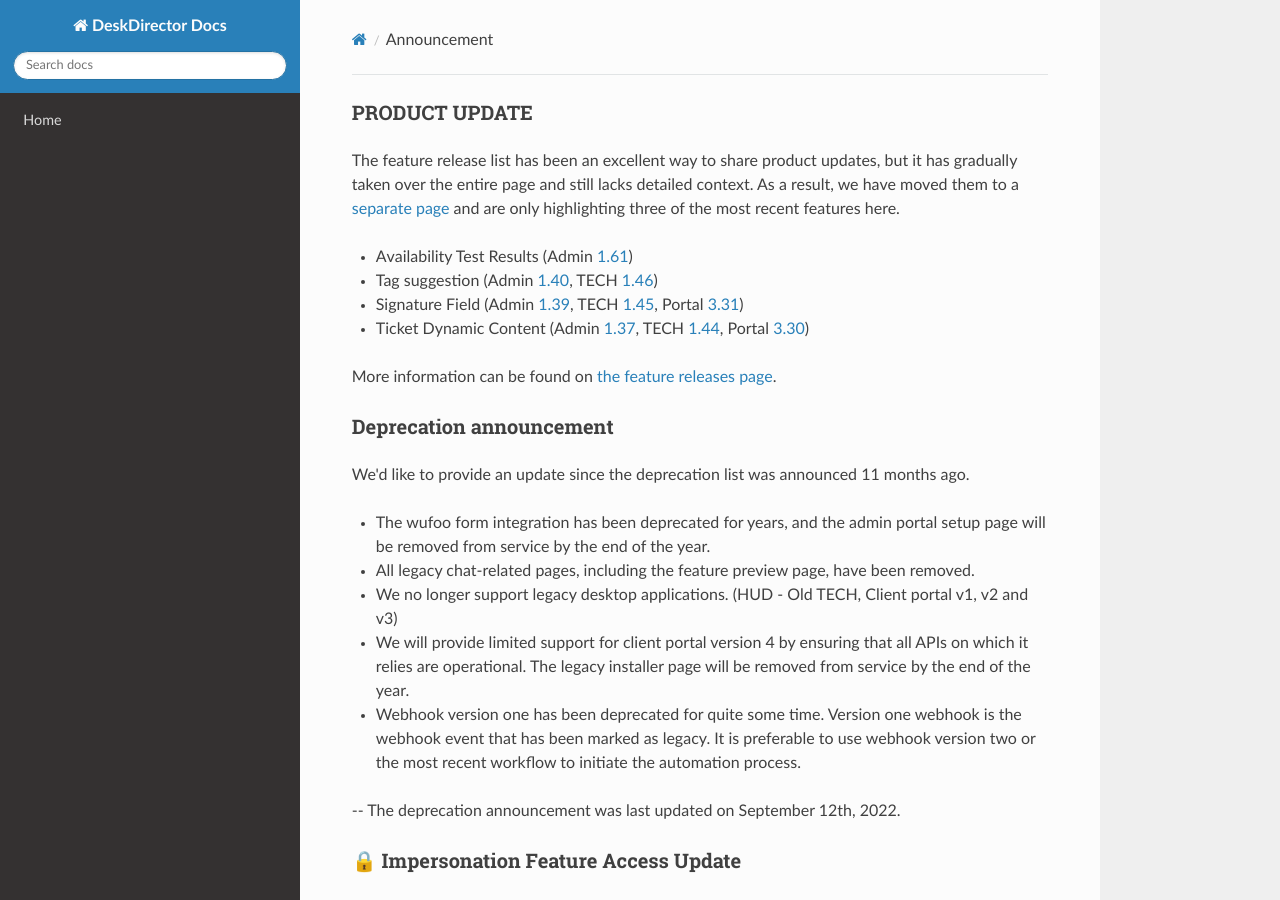
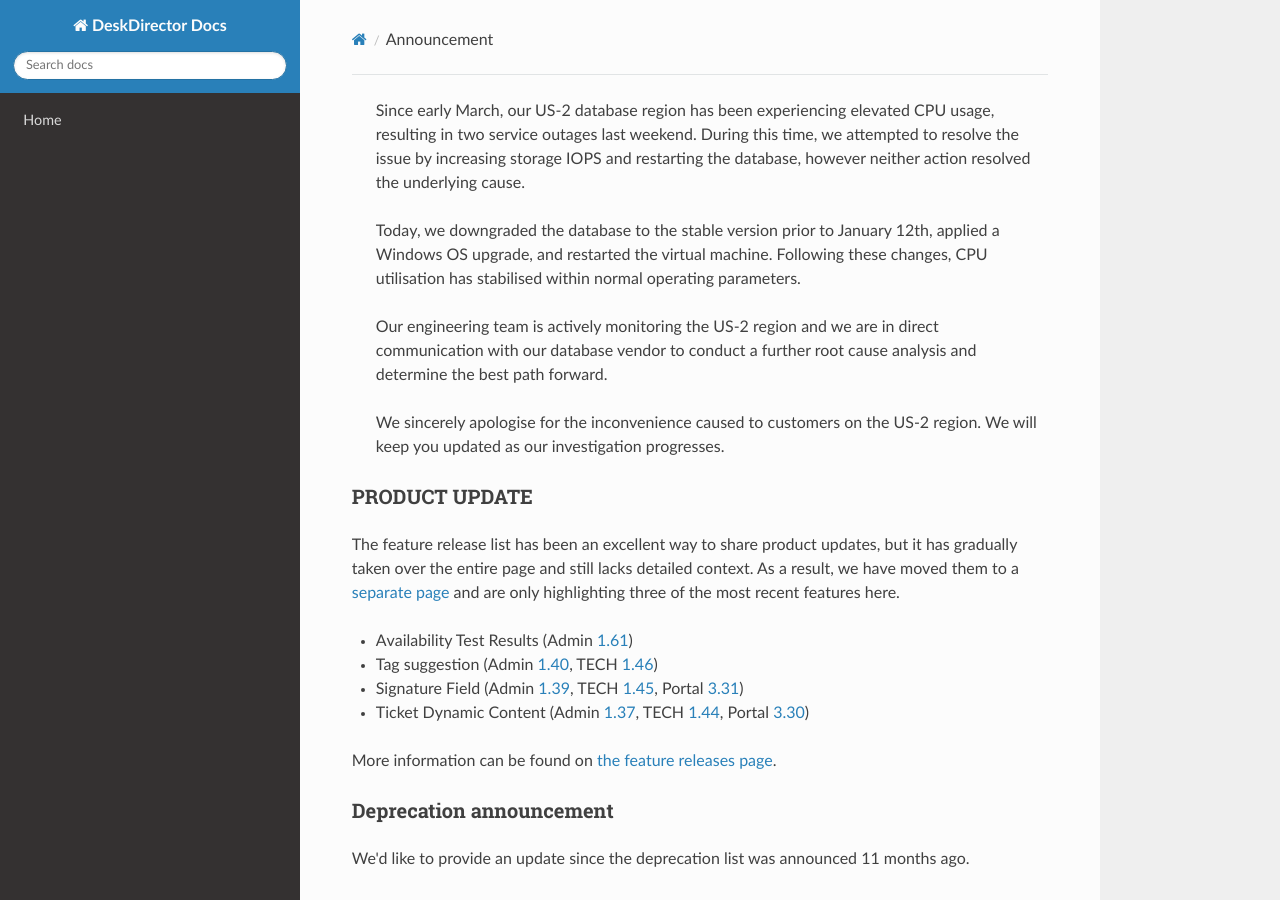
Before and after one commit to DeskDirector/docs, an MkDocs documentation site: the page built from docs/_contents/admin/home/announcement.md, in a window 1280 px wide and 900 px high. Built offline with MkDocs 1.6.1, drawn with Linux system fonts in a browser that asks for light colours; nearby versions of some CDN libraries; old or Windows-style settings are respelled for this version of MkDocs.

Commit message:
Revise US-2 database outage announcement
Updated announcement regarding US-2 database issues and service outages, including actions taken and ongoing monitoring.

```diff
--- a/docs/_contents/admin/home/announcement.md
+++ b/docs/_contents/admin/home/announcement.md
@@ -1,3 +1,12 @@
+> Since early March, our US-2 database region has been experiencing elevated CPU usage, resulting in two service outages last weekend. During this time, we attempted to resolve the issue by increasing storage IOPS and restarting the database, however neither action resolved the underlying cause.
+>
+> Today, we downgraded the database to the stable version prior to January 12th, applied a Windows OS upgrade, and restarted the virtual machine. Following these changes, CPU utilisation has stabilised within normal operating parameters.
+>
+> Our engineering team is actively monitoring the US-2 region and we are in direct communication with our database vendor to conduct a further root cause analysis and determine the best path forward.
+>
+> We sincerely apologise for the inconvenience caused to customers on the US-2 region. We will keep you updated as our investigation progresses.
+
+
 ### PRODUCT UPDATE
 
 The feature release list has been an excellent way to share product updates, but it has gradually taken over the entire page and still lacks detailed context. As a result, we have moved them to a [separate page](/configs/release-notes/feature-releases) and are only highlighting three of the most recent features here.
```
